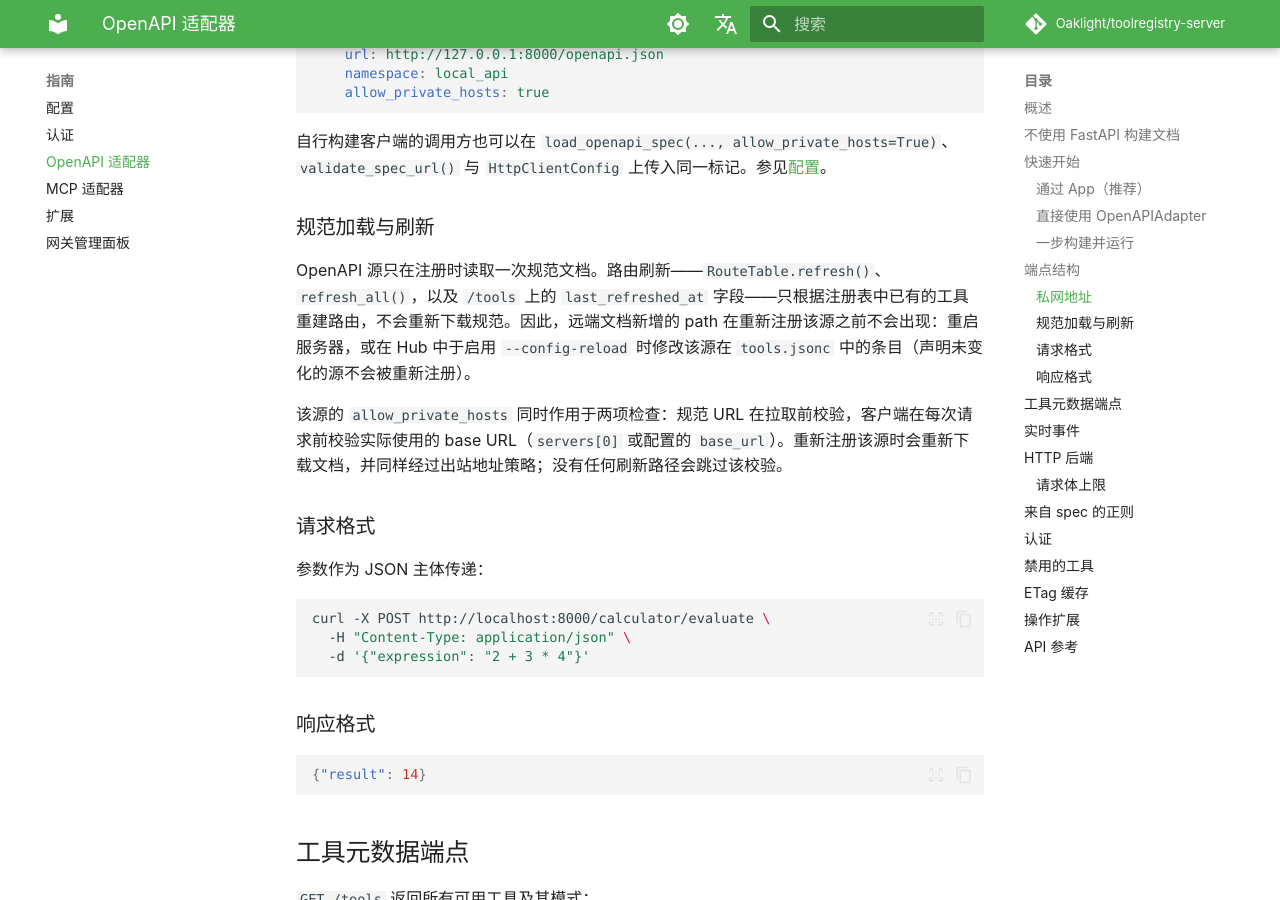
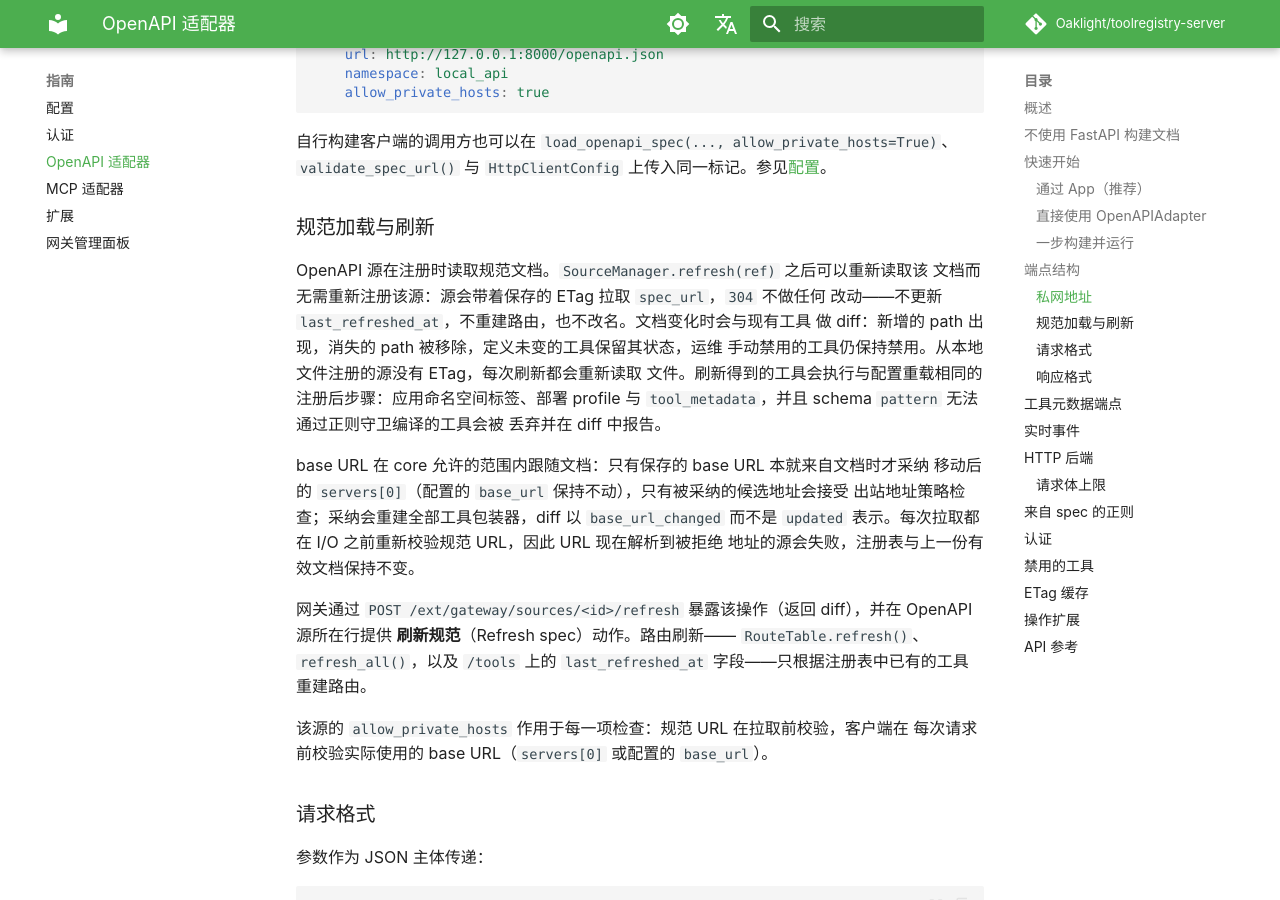
Before and after one commit to Oaklight/toolregistry-server, an MkDocs documentation site: the page built from docs/guides/openapi.md, in a window 1280 px wide and 900 px high, scrolled down 2554 px. Built offline with MkDocs 1.6.1 and Material for MkDocs 9.7.7, drawn with Linux system fonts in a browser that asks for light colours; some web fonts are replaced; comment, search, counter and statistics services are not loaded.

Commit message:
docs(openapi): 记录规范文档的就地刷新（#182）

```diff
--- a/docs/guides/openapi.md
+++ b/docs/guides/openapi.md
@@ -112,9 +112,28 @@ tools:
 
 ### 规范加载与刷新
 
-OpenAPI 源只在注册时读取一次规范文档。路由刷新——`RouteTable.refresh()`、`refresh_all()`，以及 `/tools` 上的 `last_refreshed_at` 字段——只根据注册表中已有的工具重建路由，不会重新下载规范。因此，远端文档新增的 path 在重新注册该源之前不会出现：重启服务器，或在 Hub 中于启用 `--config-reload` 时修改该源在 `tools.jsonc` 中的条目（声明未变化的源不会被重新注册）。
+OpenAPI 源在注册时读取规范文档。`SourceManager.refresh(ref)` 之后可以重新读取该
+文档而无需重新注册该源：源会带着保存的 ETag 拉取 `spec_url`，`304` 不做任何
+改动——不更新 `last_refreshed_at`，不重建路由，也不改名。文档变化时会与现有工具
+做 diff：新增的 path 出现，消失的 path 被移除，定义未变的工具保留其状态，运维
+手动禁用的工具仍保持禁用。从本地文件注册的源没有 ETag，每次刷新都会重新读取
+文件。刷新得到的工具会执行与配置重载相同的注册后步骤：应用命名空间标签、部署
+profile 与 `tool_metadata`，并且 schema `pattern` 无法通过正则守卫编译的工具会被
+丢弃并在 diff 中报告。
 
-该源的 `allow_private_hosts` 同时作用于两项检查：规范 URL 在拉取前校验，客户端在每次请求前校验实际使用的 base URL（`servers[0]` 或配置的 `base_url`）。重新注册该源时会重新下载文档，并同样经过出站地址策略；没有任何刷新路径会跳过该校验。
+base URL 在 core 允许的范围内跟随文档：只有保存的 base URL 本就来自文档时才采纳
+移动后的 `servers[0]`（配置的 `base_url` 保持不动），只有被采纳的候选地址会接受
+出站地址策略检查；采纳会重建全部工具包装器，diff 以 `base_url_changed` 而不是
+`updated` 表示。每次拉取都在 I/O 之前重新校验规范 URL，因此 URL 现在解析到被拒绝
+地址的源会失败，注册表与上一份有效文档保持不变。
+
+网关通过 `POST /ext/gateway/sources/<id>/refresh` 暴露该操作（返回 diff），并在
+OpenAPI 源所在行提供 **刷新规范**（Refresh spec）动作。路由刷新——
+`RouteTable.refresh()`、`refresh_all()`，以及 `/tools` 上的 `last_refreshed_at`
+字段——只根据注册表中已有的工具重建路由。
+
+该源的 `allow_private_hosts` 作用于每一项检查：规范 URL 在拉取前校验，客户端在
+每次请求前校验实际使用的 base URL（`servers[0]` 或配置的 `base_url`）。
 
 ### 请求格式
 
```
Also changed, not shown: docs/changelog.md (+2 -0 lines).
